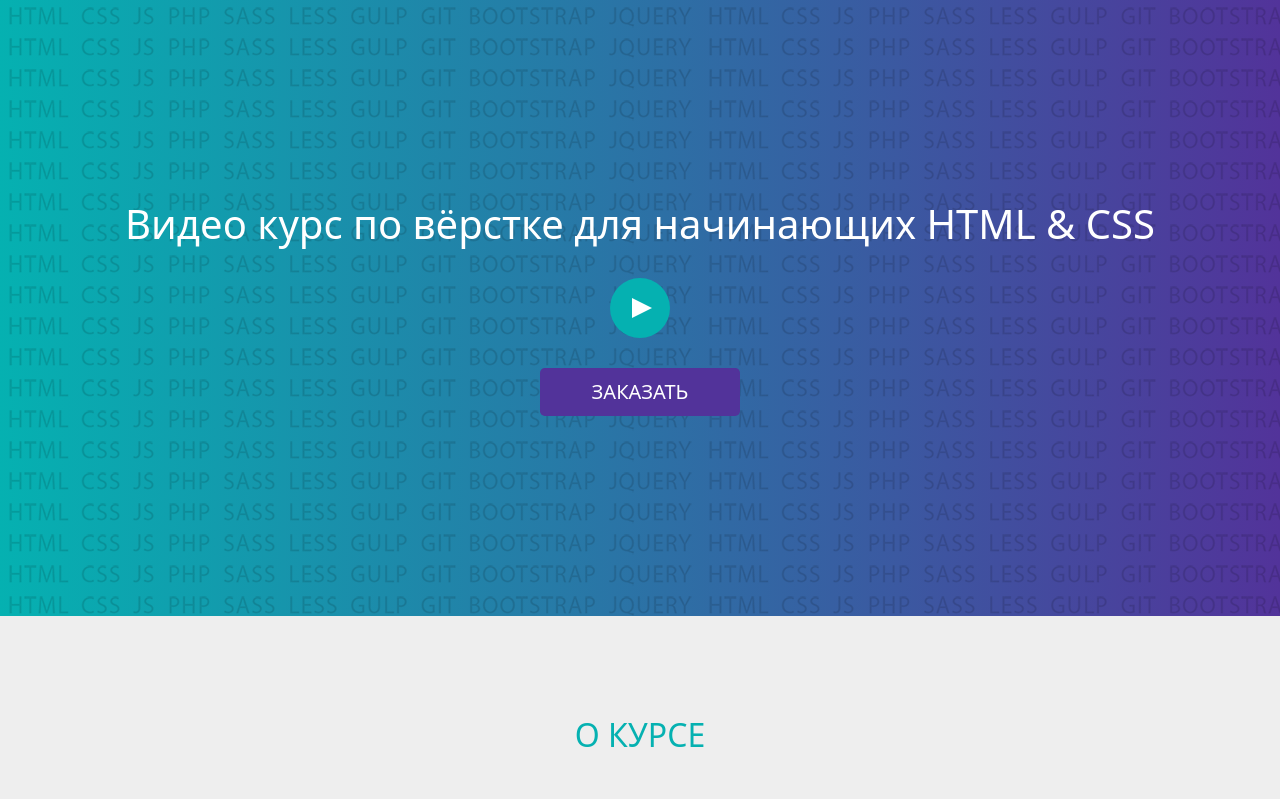
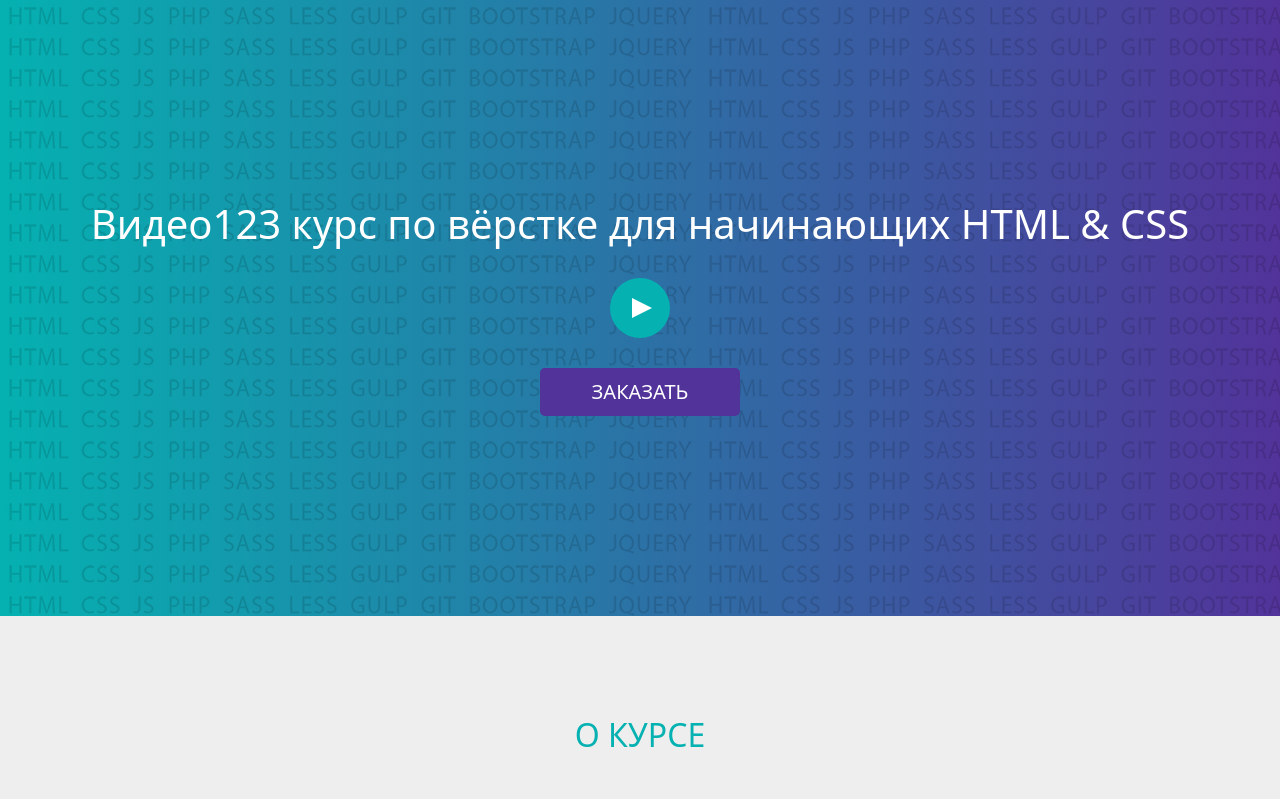
Before and after one commit to robespiery/petr.github.io, a plain HTML site: page index.html in a window 1280 px wide. Shown: the top 799 px of the page. Drawn offline with Linux system fonts and the light colour scheme.

Commit message:
Update index.html

```diff
--- a/index.html
+++ b/index.html
@@ -18,7 +18,7 @@
     <div class="container">
       <div class="row">
         <div class="col-12">
-          <h1 class="text-center text-white">Видео курс по вёрстке для начинающих HTML & CSS</h1>
+          <h1 class="text-center text-white">Видео123 курс по вёрстке для начинающих HTML & CSS</h1>
           <div class="itd_play" data-bs-toggle="modal" data-bs-target="#exampleModal">
             <div class="itd_triangle"></div>
           </div>
```
